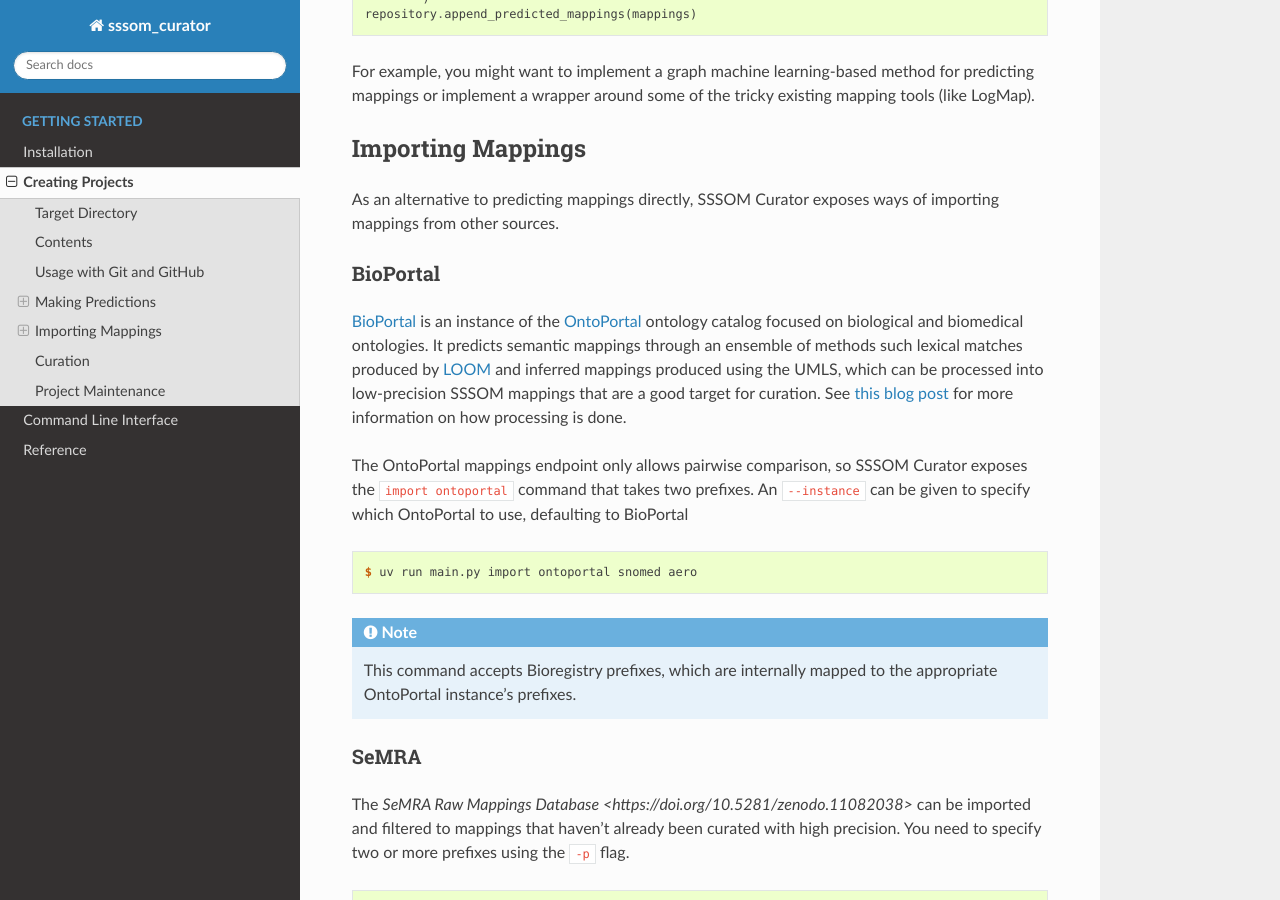
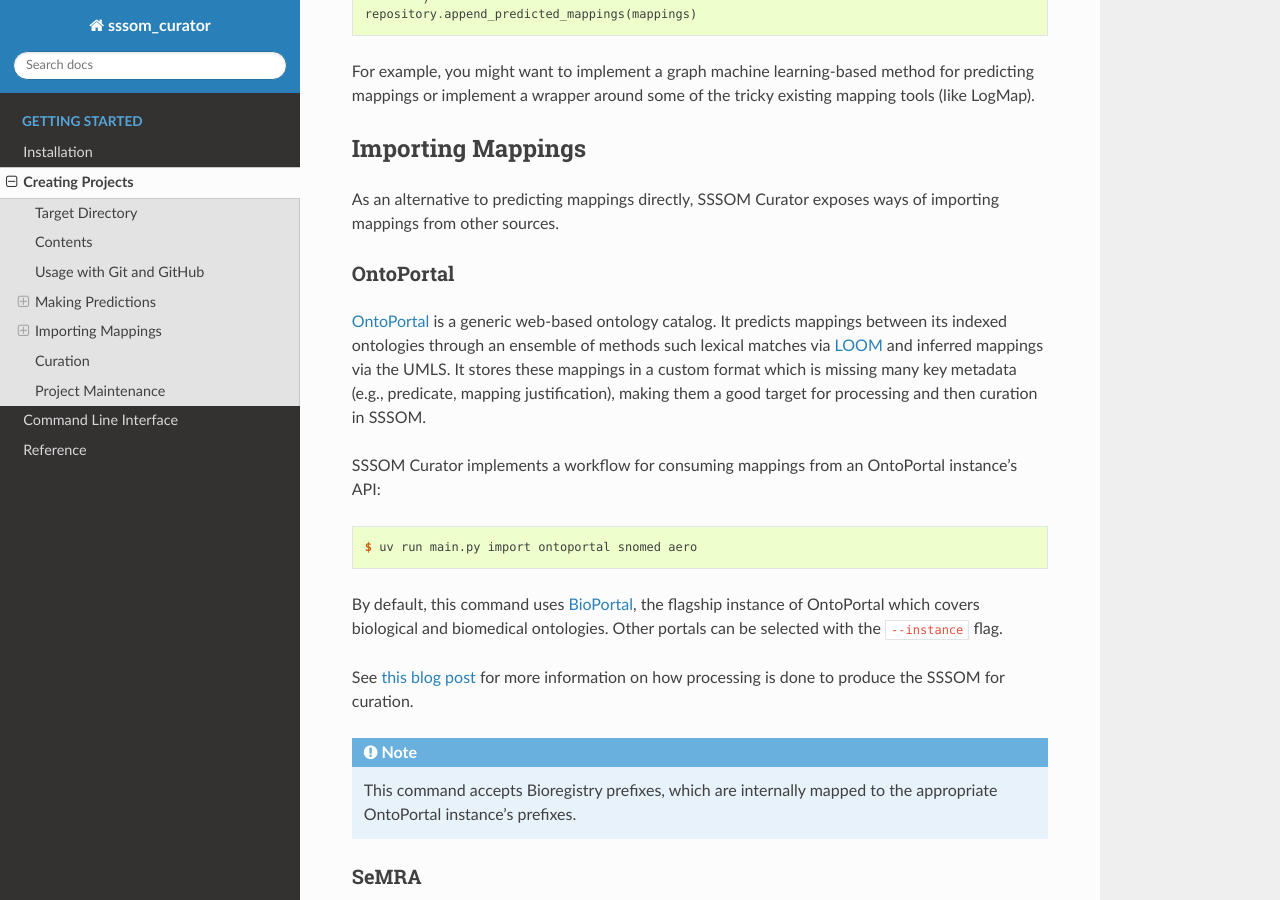
Before and after one commit to cthoyt/sssom-curator, a Sphinx documentation site: the page built from docs/source/projects.rst, in a window 1280 px wide and 900 px high, scrolled down 3490 px. Built offline with Sphinx 7.4.7 and the Read the Docs theme 3.1.0, drawn with Linux system fonts in a browser that asks for light colours.

Commit message:
Update projects.rst

```diff
--- a/docs/source/projects.rst
+++ b/docs/source/projects.rst
@@ -203,25 +203,29 @@ Importing Mappings
 As an alternative to predicting mappings directly, SSSOM Curator exposes ways of
 importing mappings from other sources.
 
-BioPortal
-~~~~~~~~~
+OntoPortal
+~~~~~~~~~~
 
-`BioPortal <https://bioportal.bioontology.org/>`_ is an instance of the `OntoPortal
-<https://ontoportal.org/>`_ ontology catalog focused on biological and biomedical
-ontologies. It predicts semantic mappings through an ensemble of methods such lexical
-matches produced by `LOOM <https://pubmed.ncbi.nlm.nih.gov/20351849/>`_ and inferred
-mappings produced using the UMLS, which can be processed into low-precision SSSOM
-mappings that are a good target for curation. See `this blog post
-<https://cthoyt.com/2025/11/23/sssom-from-bioportal.html>`_ for more information on how
-processing is done.
+`OntoPortal <https://ontoportal.org/>`_ is a generic web-based ontology catalog. It
+predicts mappings between its indexed ontologies through an ensemble of methods such
+lexical matches via `LOOM <https://pubmed.ncbi.nlm.nih.gov/20351849/>`_ and inferred
+mappings via the UMLS. It stores these mappings in a custom format which is missing many
+key metadata (e.g., predicate, mapping justification), making them a good target for
+processing and then curation in SSSOM.
 
-The OntoPortal mappings endpoint only allows pairwise comparison, so SSSOM Curator
-exposes the ``import ontoportal`` command that takes two prefixes. An ``--instance`` can
-be given to specify which OntoPortal to use, defaulting to BioPortal
+SSSOM Curator implements a workflow for consuming mappings from an OntoPortal instance's
+API:
 
 .. code-block:: console
 
     $ uv run main.py import ontoportal snomed aero
+
+By default, this command uses `BioPortal <https://bioportal.bioontology.org/>`_, the
+flagship instance of OntoPortal which covers biological and biomedical ontologies. Other
+portals can be selected with the ``--instance`` flag.
+
+See `this blog post <https://cthoyt.com/2025/11/23/sssom-from-bioportal.html>`_ for more
+information on how processing is done to produce the SSSOM for curation.
 
 .. note::
 
```
